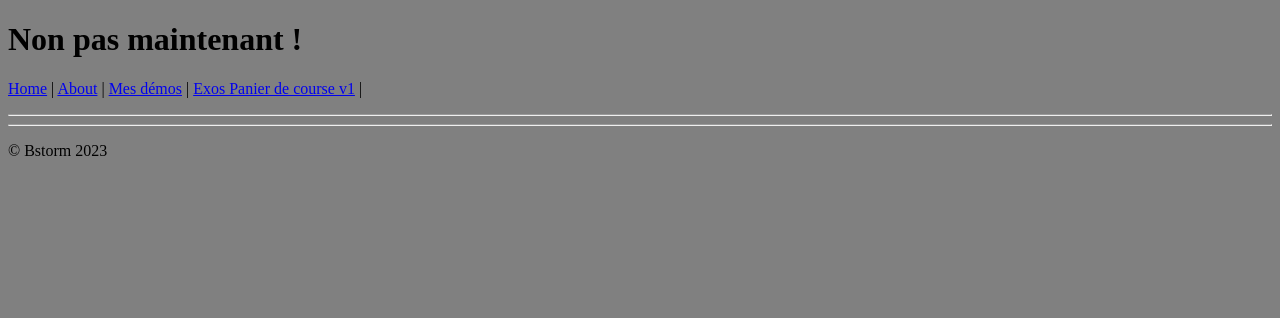
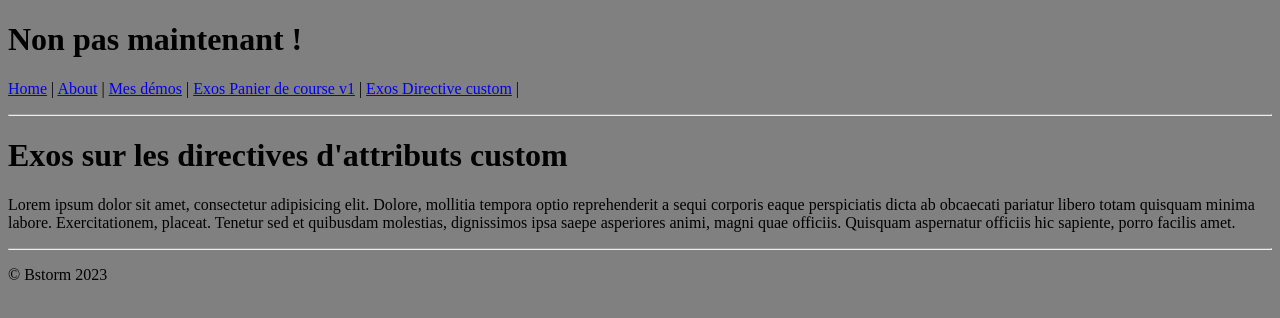
Before and after one commit to SteveBstorm/TFCyberSecuAngular, an Angular app: page /exosdirective in a window 1280 px wide. Before the commit this address led to /. Shown: the top 318 px of the page. Built offline with nearby package versions, Linux system fonts and the light colour scheme.

Commit message:
add exos directive

```diff
--- a/src/app/app-routing.module.ts
+++ b/src/app/app-routing.module.ts
@@ -9,6 +9,7 @@ import { Demo3Component } from './components/demo/demo3/demo3.component';
 import { Demo4Component } from './components/demo/demo4/demo4.component';
 import { ExosCartV1Component } from './components/exos/exos-cart-v1/exos-cart-v1.component';
 import { Demo5Component } from './components/demo/demo5/demo5.component';
+import { ExosDirectiveComponent } from './components/exos/exos-directive/exos-directive.component';
 
 const routes: Routes = [
   { path : 'home', component : HomeComponent},
@@ -21,7 +22,8 @@ const routes: Routes = [
       {path : 'demo5', component : Demo5Component},
     ]
   },
-  { path : "exoscartv1", component : ExosCartV1Component}
+  { path : "exoscartv1", component : ExosCartV1Component},
+  { path : "exosdirective", component : ExosDirectiveComponent},
 ];
 
 @NgModule({
--- a/src/app/app.component.html
+++ b/src/app/app.component.html
@@ -4,6 +4,9 @@
   <a routerLink="about">About</a> |
   <a routerLink="demo">Mes démos</a> |
   <a routerLink="exoscartv1">Exos Panier de course v1</a> |
+  <a routerLink="exosdirective">Exos Directive custom</a> |
+
+
 </p>
 <hr />
 <router-outlet></router-outlet>
--- a/src/app/app.module.ts
+++ b/src/app/app.module.ts
@@ -19,6 +19,8 @@ import { MamyPipe } from './components/exos/exos-cart-v1/mamy.pipe';
 import { Demo5Component } from './components/demo/demo5/demo5.component';
 import { HighlightDirective } from './components/demo/demo5/highlight.directive';
 import { HighlightDynamicsDirective } from './components/demo/demo5/highlight-dynamics.directive';
+import { ExosDirectiveComponent } from './components/exos/exos-directive/exos-directive.component';
+import { TrimerDirective } from './components/exos/exos-directive/trimer.directive';
 
 
 @NgModule({
@@ -39,6 +41,8 @@ import { HighlightDynamicsDirective } from './components/demo/demo5/highlight-dy
     Demo5Component,
     HighlightDirective,
     HighlightDynamicsDirective,
+    ExosDirectiveComponent,
+    TrimerDirective,
   ],
   imports: [
     BrowserModule,
--- a/src/app/components/demo/demo5/highlight.directive.ts
+++ b/src/app/components/demo/demo5/highlight.directive.ts
@@ -1,4 +1,4 @@
-import { Directive, ElementRef } from '@angular/core';
+import { Directive, ElementRef, HostListener } from '@angular/core';
 
 @Directive({
   selector: '[appHighlight]'
@@ -6,7 +6,6 @@ import { Directive, ElementRef } from '@angular/core';
 export class HighlightDirective {
 
   constructor(private el : ElementRef) {
-    console.log(el)
     this.el.nativeElement.style.color="grey"
     this.el.nativeElement.style.fontSize = "18px"
     this.el.nativeElement.style.backgroundColor="chartreuse"
--- /dev/null
+++ b/src/app/components/exos/exos-directive/exos-directive.component.html
@@ -0,0 +1,3 @@
+<h1>Exos sur les directives d'attributs custom</h1>
+
+<p appTrimer>Lorem ipsum dolor sit amet, consectetur adipisicing elit. Dolore, mollitia tempora optio reprehenderit a sequi corporis eaque perspiciatis dicta ab obcaecati pariatur libero totam quisquam minima labore. Exercitationem, placeat. Tenetur sed et quibusdam molestias, dignissimos ipsa saepe asperiores animi, magni quae officiis. Quisquam aspernatur officiis hic sapiente, porro facilis amet.</p>
--- /dev/null
+++ b/src/app/components/exos/exos-directive/trimer.directive.ts
@@ -0,0 +1,36 @@
+import { Directive, ElementRef, HostListener } from '@angular/core';
+
+@Directive({
+  selector: '[appTrimer]'
+})
+export class TrimerDirective {
+
+  //Partie 1
+  // @HostListener("window:load") trimer()
+  // {
+  //   this.el.nativeElement.innerText = this.el.nativeElement.innerText.replaceAll(" ", "")
+  // }
+
+
+  //partie 2
+  @HostListener("click") trimer()
+  {
+    this.el.nativeElement.innerText = this.el.nativeElement.innerText.replaceAll(" ", "")
+  }
+
+
+  //partie 3
+  @HostListener("mouseover") overing()
+  {
+    this.el.nativeElement.style.color = "red"
+  }
+
+  @HostListener("mouseleave") deovering()
+  {
+    this.el.nativeElement.style.color = "black"
+  }
+
+
+  constructor(private el : ElementRef) { }
+
+}
```
Also changed, not shown: src/app/components/exos/exos-directive/exos-directive.component.ts (added, +10 -0 lines), src/app/components/exos/exos-directive/exos-directive.component.scss (added).
